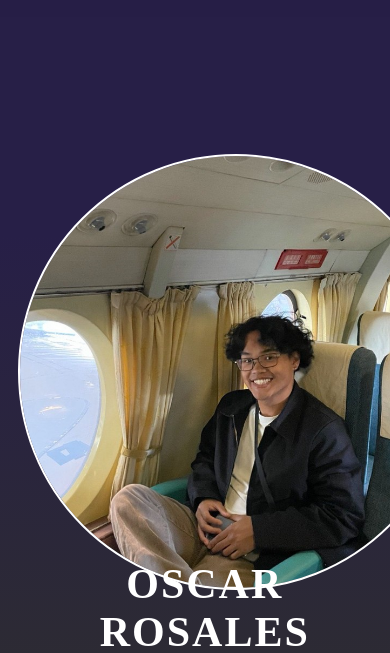
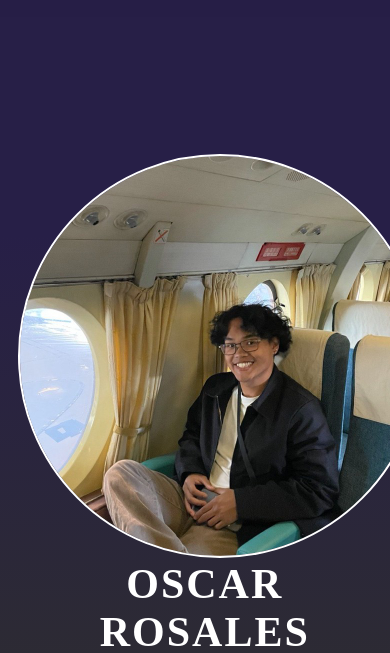
Before and after one commit to oscrosales/oscrosales.github.io, a plain HTML site: page index.html in a window 390 px wide. Shown: the part 140-793 px from the top of the page. Drawn offline with Linux system fonts and the light colour scheme; a web font is replaced by a local one.

Commit message:
Resized profile picture for mobile

```diff
--- a/styles.css
+++ b/styles.css
@@ -243,6 +243,10 @@ ul li {
         left: 5%;
     }
 
+    .profile img {
+        width: 400px;
+    }
+
     .bio {
         font-weight: bold;
         font-size: 42px;
```
